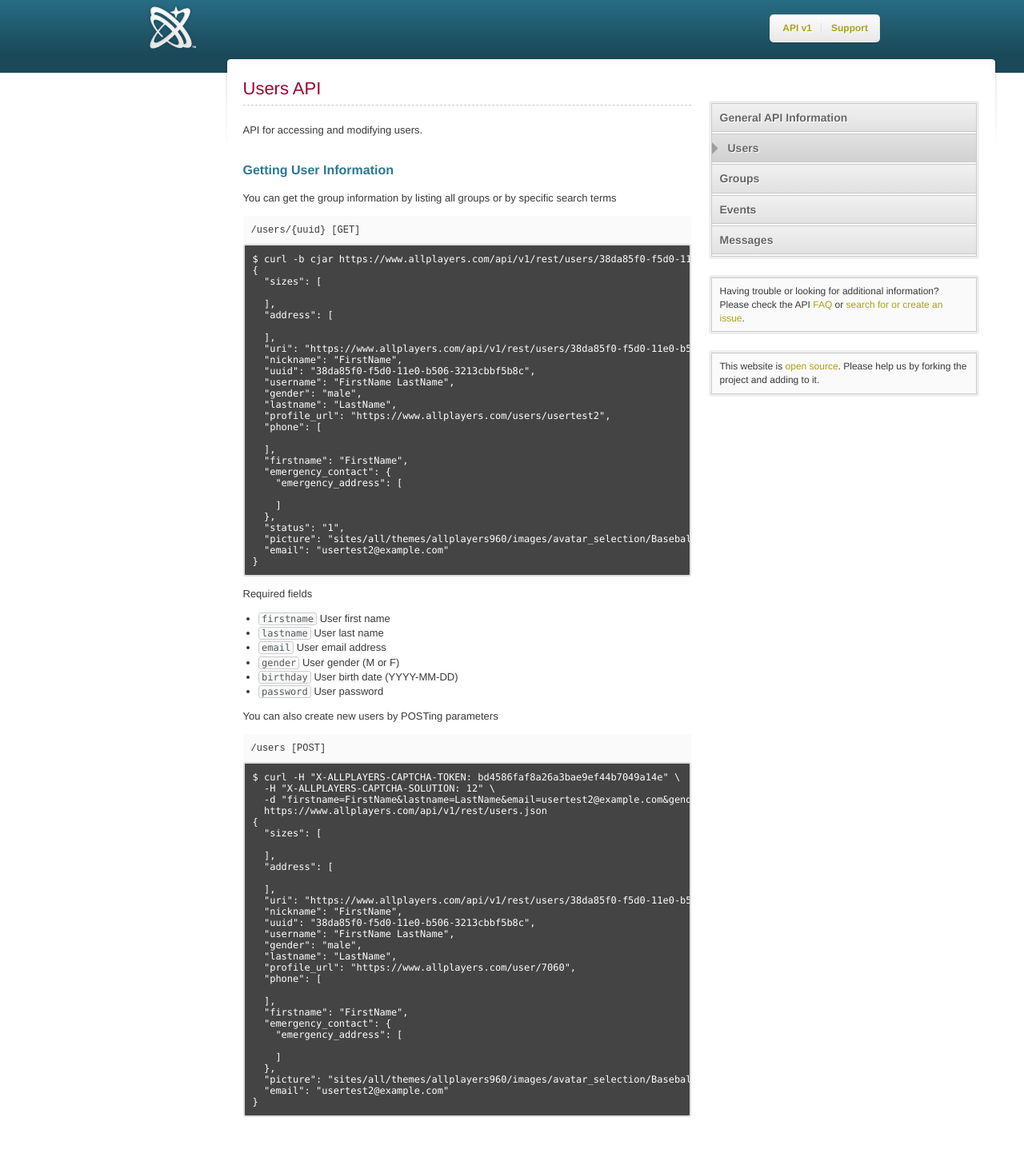
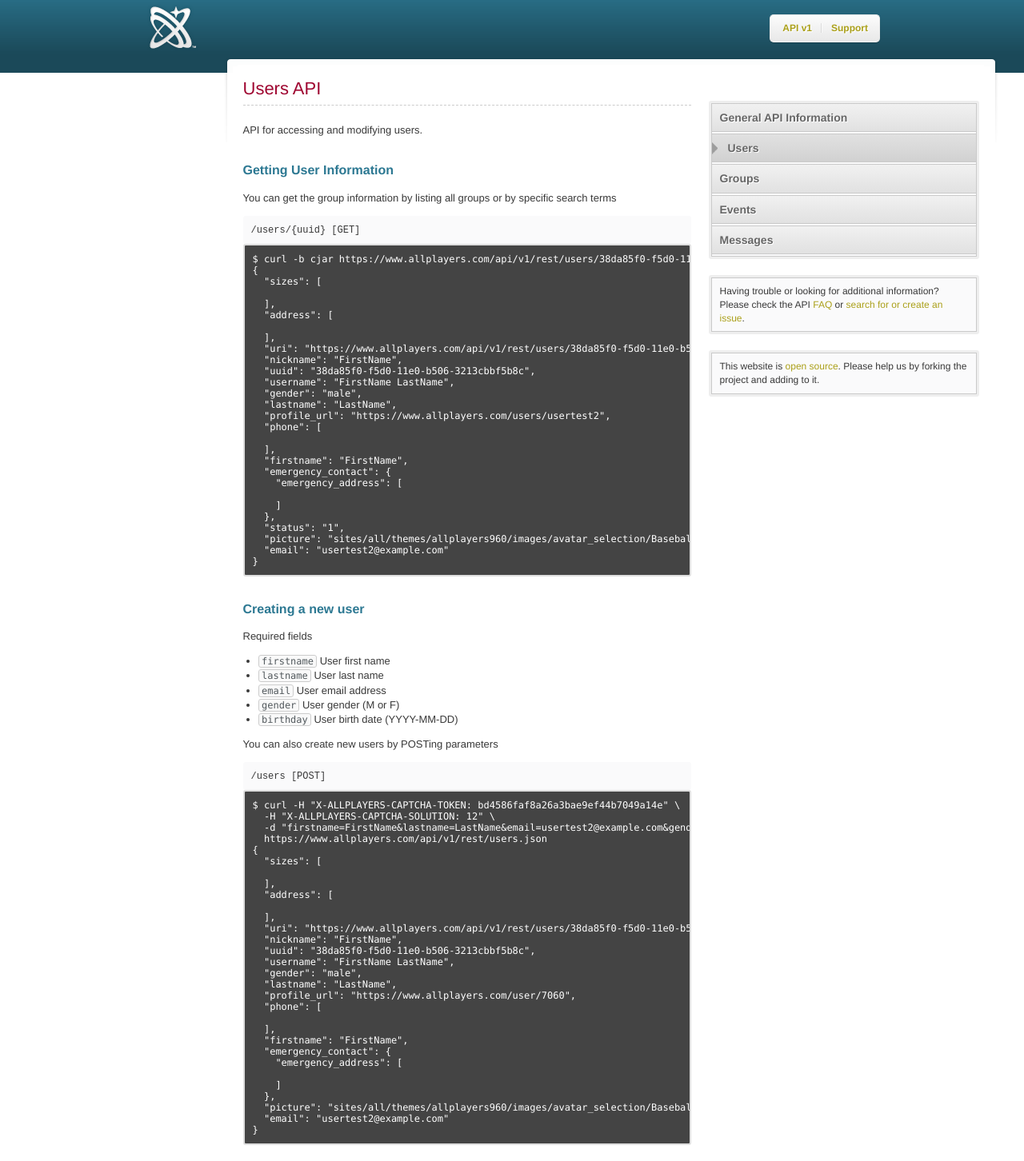
Before and after one commit to christianchristensen/develop.allplayers.com, a Jekyll site: the page built from _posts/2011-1-2-users.markdown, in a window 1280 px wide. Shown: the whole page at 80% size. Built offline with Jekyll 4.4.1, drawn with Linux system fonts in a browser that asks for light colours; Markdown is read by kramdown in place of the engine named in the settings; before the commit the page ends 1417 px from its top, so only the background shows below that.

Commit message:
Update user required fields (remove password requirement).

```diff
--- a/_posts/2011-1-2-users.markdown
+++ b/_posts/2011-1-2-users.markdown
@@ -46,6 +46,9 @@
 }
 </pre>
 
+
+## Creating a new user
+
 Required fields
 
 *  `firstname` User first name
@@ -53,7 +56,6 @@
 *  `email` User email address
 *  `gender` User gender (M or F)
 *  `birthday` User birth date (YYYY-MM-DD)
-*  `password` User password
 
 You can also create new users by POSTing parameters
 
@@ -62,7 +64,7 @@
 <pre class="terminal">
 $ curl -H "X-ALLPLAYERS-CAPTCHA-TOKEN: bd4586faf8a26a3bae9ef44b7049a14e" \
   -H "X-ALLPLAYERS-CAPTCHA-SOLUTION: 12" \
-  -d "firstname=FirstName&lastname=LastName&email=usertest2@example.com&gender=M&birthday=1981-03-13&password=F@ncyP@ssw0rd" \
+  -d "firstname=FirstName&lastname=LastName&email=usertest2@example.com&gender=M&birthday=1981-03-13" \
   https://www.allplayers.com/api/v1/rest/users.json
 {
   "sizes": [
```
